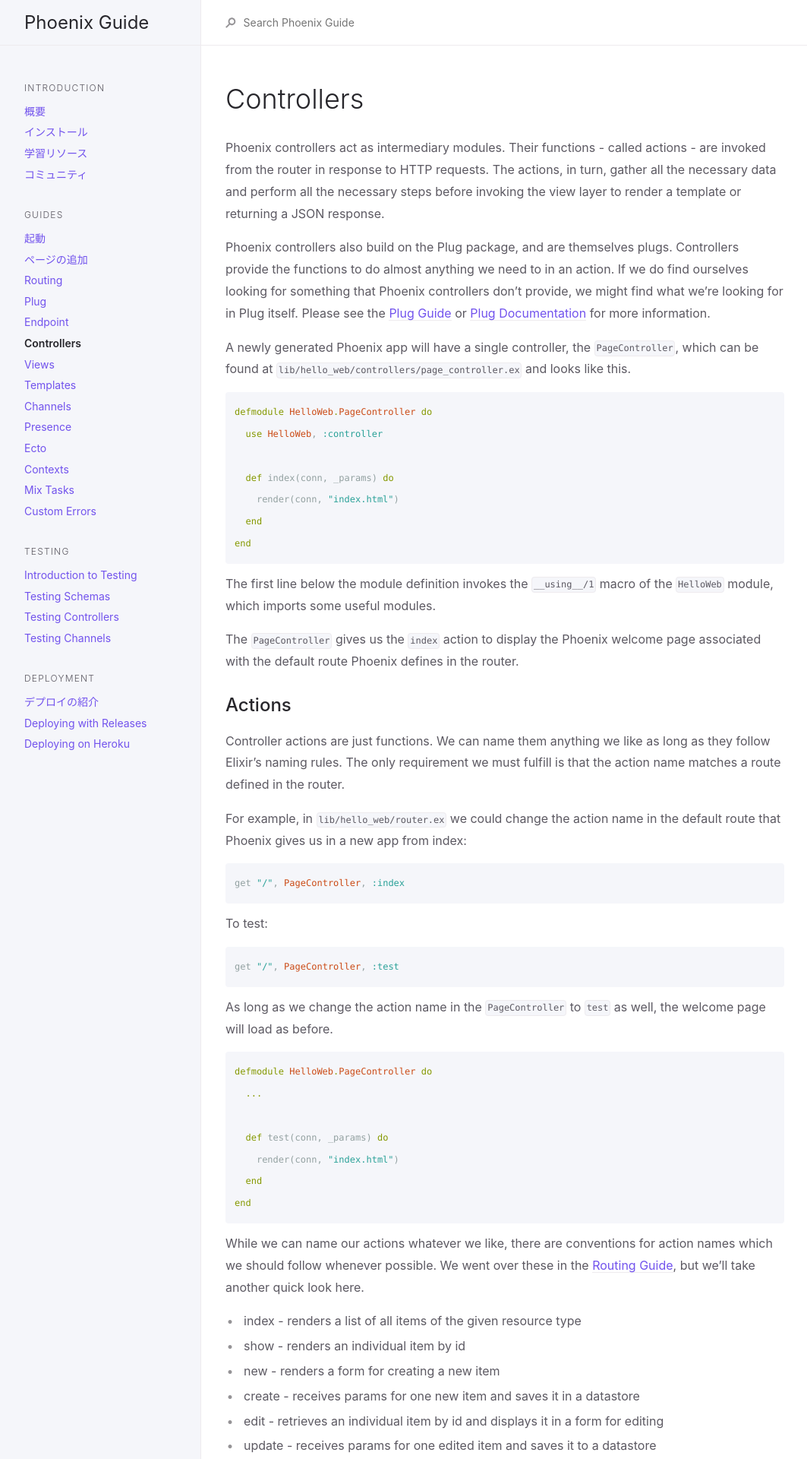
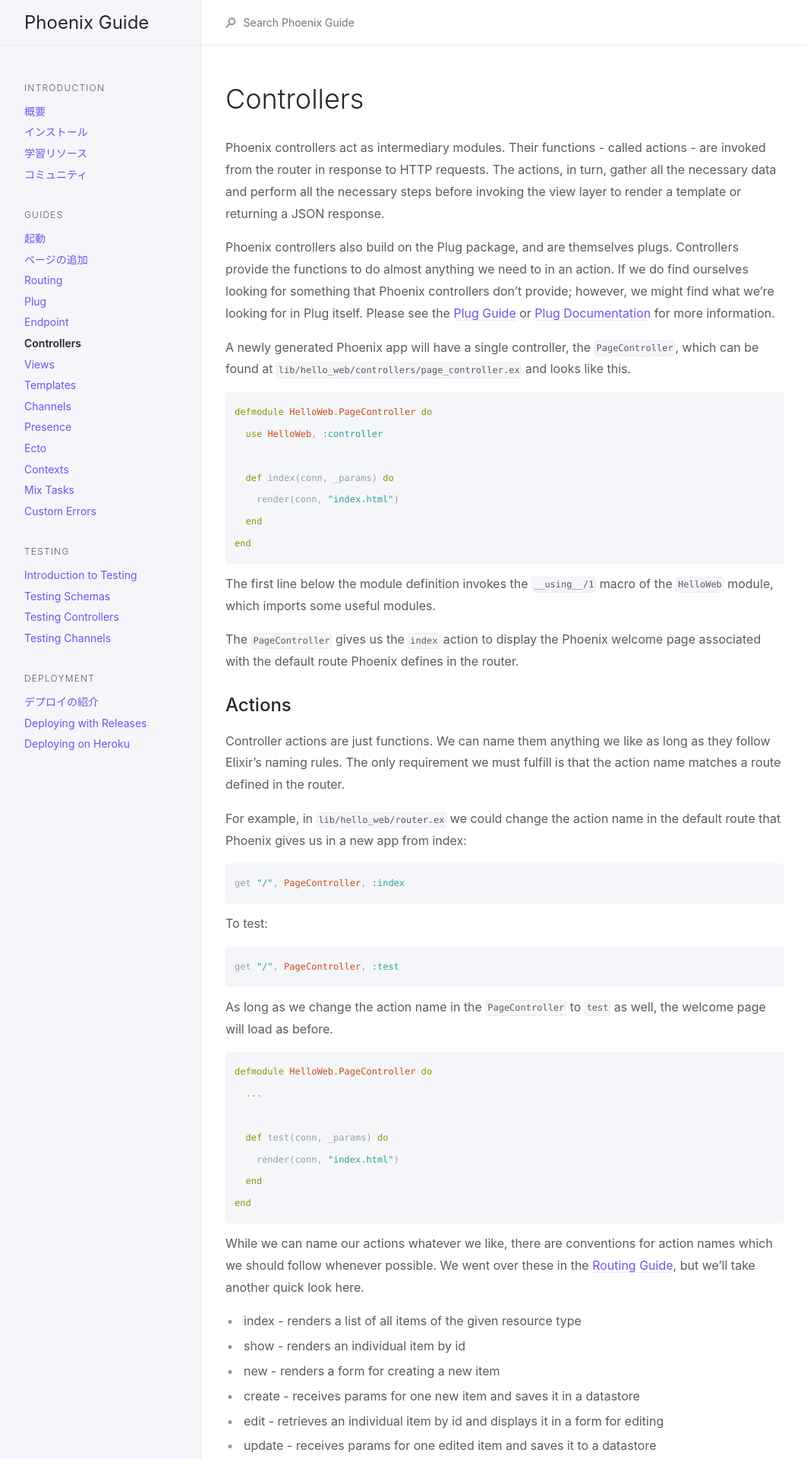
Before and after one commit to fukuoka-ex/phoenix-guide-ja, a Jekyll site: the page built from guides/1.4/controllers.md, in a window 1280 px wide. Shown: the top 1920 px of the page at 76% size, without its empty margins (107-1170 px from the left). Built offline with Jekyll 4.4.1, drawn with Linux system fonts in a browser that asks for light colours.

```diff
--- a/guides/1.4/controllers.md
+++ b/guides/1.4/controllers.md
@@ -3,14 +3,14 @@ layout: default
 group: guides
 title: Controllers
 nav_order: 6
-hash: 7de9894218160469f74abc6fda1d93d2f9afe444
+hash: eb3eb71b49de36f778141bdf6b6081a3fcac4d72
 ---
 
 # Controllers
 
 Phoenix controllers act as intermediary modules. Their functions - called actions - are invoked from the router in response to HTTP requests. The actions, in turn, gather all the necessary data and perform all the necessary steps before invoking the view layer to render a template or returning a JSON response.
 
-Phoenix controllers also build on the Plug package, and are themselves plugs. Controllers provide the functions to do almost anything we need to in an action. If we do find ourselves looking for something that Phoenix controllers don't provide, we might find what we're looking for in Plug itself. Please see the [Plug Guide](plug.html) or [Plug Documentation](https://hexdocs.pm/plug/) for more information.
+Phoenix controllers also build on the Plug package, and are themselves plugs. Controllers provide the functions to do almost anything we need to in an action. If we do find ourselves looking for something that Phoenix controllers don't provide; however, we might find what we're looking for in Plug itself. Please see the [Plug Guide](plug.html) or [Plug Documentation](https://hexdocs.pm/plug/) for more information.
 
 A newly generated Phoenix app will have a single controller, the `PageController`, which can be found at `lib/hello_web/controllers/page_controller.ex` and looks like this.
 
@@ -422,7 +422,7 @@ end
 
 We would then need to provide an `index.xml.eex` template which created valid xml, and we would be done.
 
-For a list of valid content mime-types, please see the [mime.types](https://github.com/elixir-plug/mime/blob/master/priv/mime.types) documentation from the mime type library.
+For a list of valid content mime-types, please see the [mime.types](https://github.com/elixir-lang/mime/blob/master/lib/mime.types) documentation from the mime type library.
 
 ### Setting the HTTP Status
 
```
